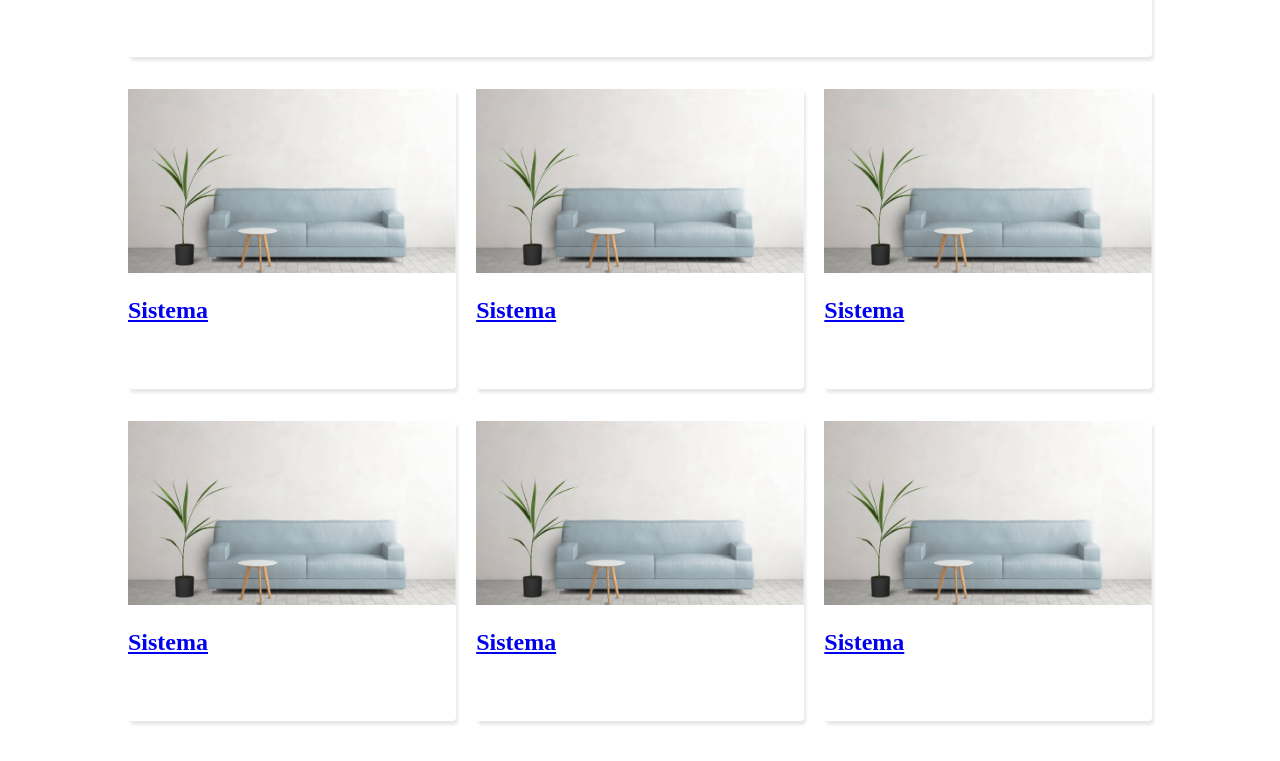
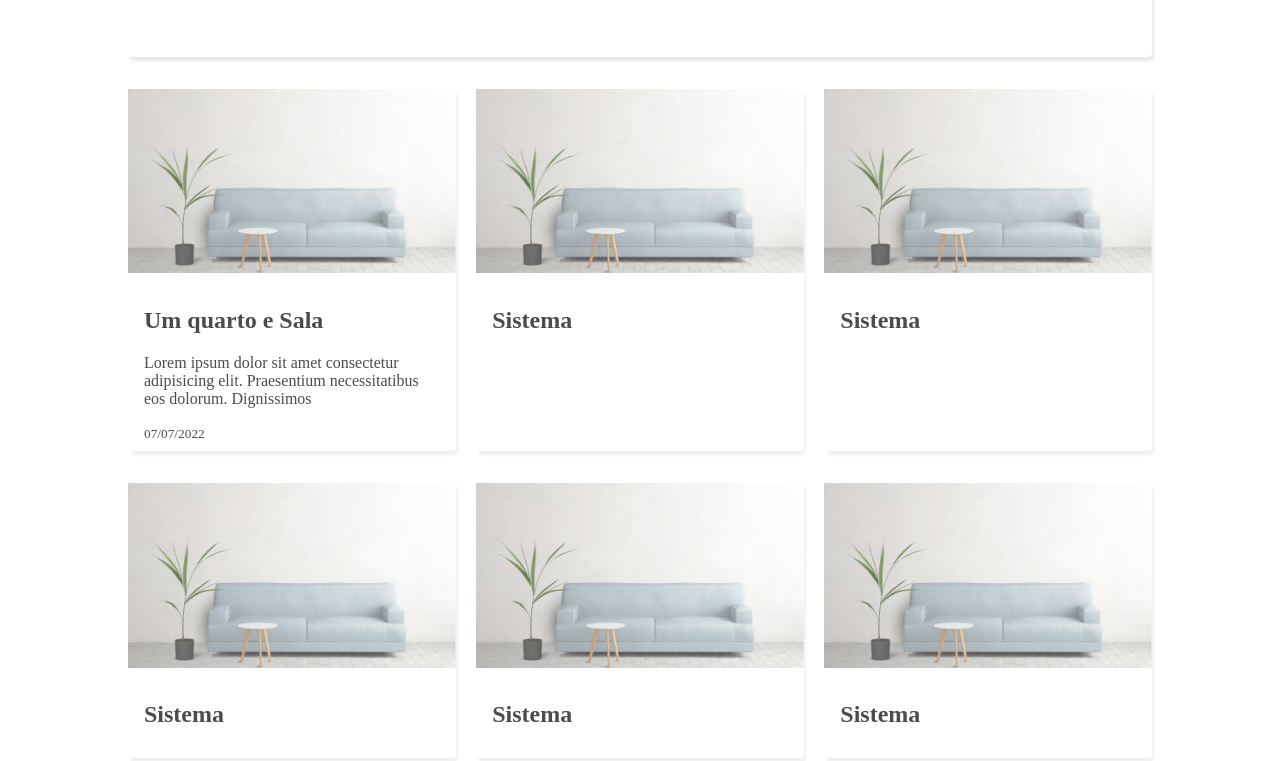
Before and after one commit to PedroMakengo/sistema-imoveis-pap, a plain HTML site: page index.html in a window 1280 px wide. Shown: the part 780-1541 px from the top of the page. Drawn offline with Linux system fonts and the light colour scheme.

Commit message:
Melhorando a primeira tela

```diff
--- a/assets/style/site.css
+++ b/assets/style/site.css
@@ -118,10 +118,25 @@ header nav a {
 .infos .item-info {
   box-shadow: 2px 4px 3px rgba(0, 0, 0, 0.089);
   width: 32%;
-  height: 300px;
+  /* height: 300px; */
 
   border-radius: 0.25rem;
   margin-bottom: 2rem;
+  opacity: 0.7;
+  transition: all ease 0.5s;
+}
+
+.infos .item-info:hover {
+  opacity: 1;
+}
+
+.describe-info {
+  padding: 0.6rem 1rem;
+}
+
+a {
+  text-decoration: none;
+  color: #000;
 }
 
 .infos .item-info img {
--- a/index.html
+++ b/index.html
@@ -62,7 +62,11 @@
           <a href="info-imovel.html" class="item-info">
             <img src="assets/image/casa.jpg" alt="" />
             <div class="describe-info">
-              <h1>Sistema</h1>
+              <h1>Um quarto e Sala</h1>
+              <p>Lorem ipsum dolor sit amet consectetur adipisicing elit.
+                Praesentium necessitatibus eos dolorum. Dignissimos
+              </p>
+              <small>07/07/2022</small>
             </div>
           </a>
           <a href="info-imovel.html" class="item-info">
```
